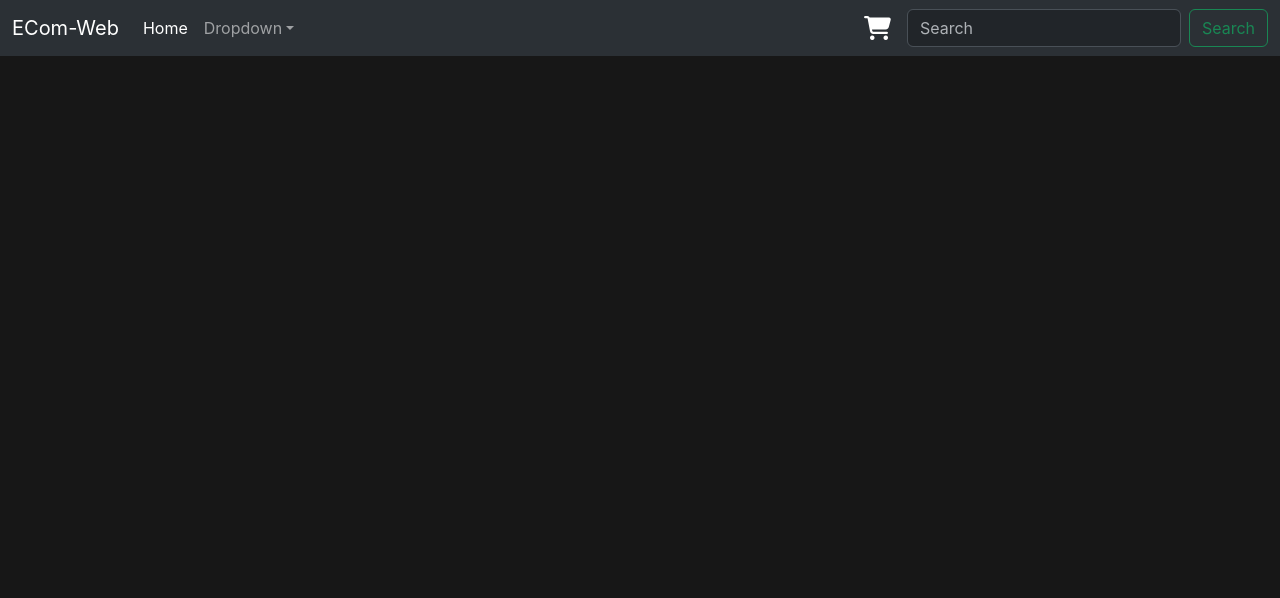
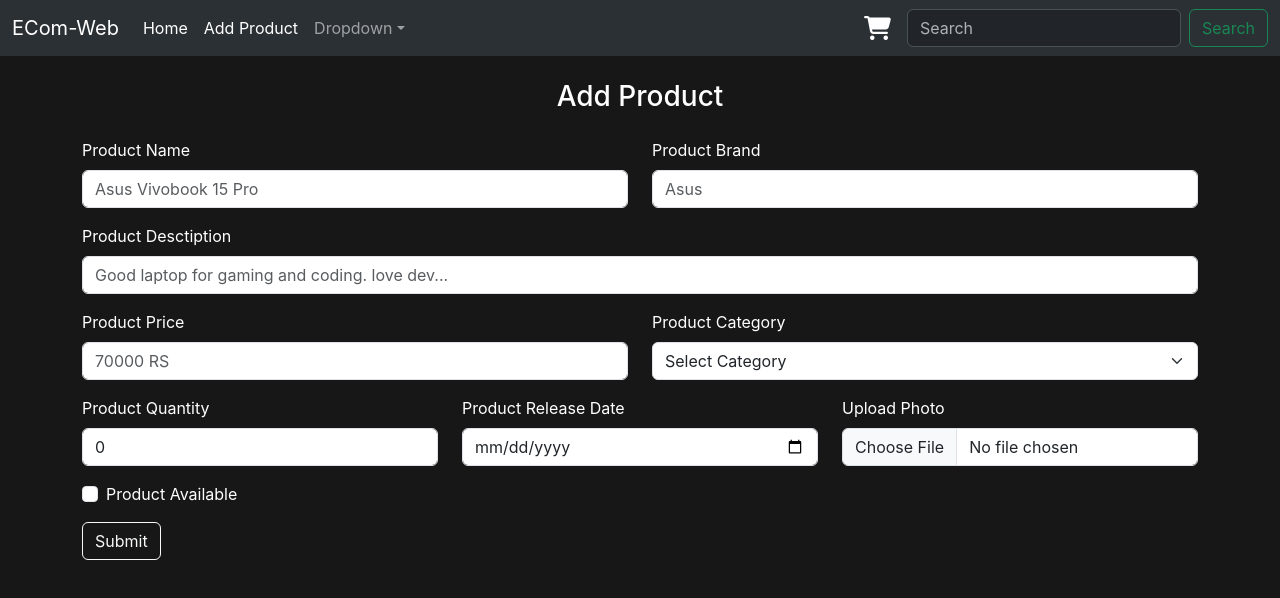
Before and after one commit to suraj-khot-19/ECom-Website, a React (Create React App) app in the folder ecom_frontend/: page /product in a window 1280 px wide. Shown: the top 598 px of the page. Built offline with nearby package versions, Linux system fonts and the light colour scheme.

Commit message:
created form to add product

```diff
--- a/ecom_frontend/src/App.js
+++ b/ecom_frontend/src/App.js
@@ -3,6 +3,7 @@ import { BrowserRouter as Router, Route, Routes } from "react-router-dom";
 import Nav from "./components/Nav";
 import Home from "./components/Home";
 import Product from "./components/Product";
+import AddProduct from "./components/AddProduct";
 
 function App() {
   return (
@@ -11,6 +12,7 @@ function App() {
       <Routes>
         <Route path="/" element={<Home />} />
         <Route path="/product/:id" element={<Product />} />
+        <Route path="/product" element={<AddProduct />} />
       </Routes>
     </Router>
   );
--- /dev/null
+++ b/ecom_frontend/src/components/AddProduct.js
@@ -0,0 +1,113 @@
+import React, { useState } from 'react'
+
+function AddProduct() {
+
+    // prooduct
+    const [product, setProduct] = useState({ name: '', disc: '', release_date: '', price: '', brand: '', category: '', available: false, quantity: 0 });
+
+    // image
+    const [image, setImage] = useState(null)
+
+    function handelOnChangeForm(e) {
+        const { name, value } = e.target;
+        setProduct({ ...product, [name]: value });
+    }
+
+
+    const handleImageChange = (e) => {
+        setImage(e.target.files[0]);
+        console.log(image);
+    };
+
+    function handelSubmit(e) {
+        e.preventDefault();
+    }
+
+    return (
+        <>
+            <div className="container">
+                <div className="my-4 text-center">
+                    <h3>Add Product</h3>
+                </div>
+                <form onSubmit={handelSubmit}>
+                    <div className='row mb-3'>
+                        <div className="col">
+                            {/* name */}
+                            <label htmlFor="name" className="form-label">Product Name</label>
+                            <input type="text" className="form-control" id="name" name='name' placeholder='Asus Vivobook 15 Pro' value={product.name} onChange={handelOnChangeForm} />
+                        </div>
+
+                        {/* brand */}
+                        <div className="col">
+                            <label htmlFor="brand" className="form-label">Product Brand</label>
+                            <input type="text" className="form-control" id="brand" placeholder='Asus' name='brand' value={product.brand} onChange={handelOnChangeForm} />
+                        </div>
+                    </div>
+
+                    {/* descition */}
+                    <div className="mb-3">
+                        <label htmlFor="descrition" className="form-label">Product Desctiption</label>
+                        <input type="text" className="form-control" id="descrition" placeholder='Good laptop for gaming and coding. love dev...' name='disc' value={product.disc} onChange={handelOnChangeForm} />
+                    </div>
+
+                    <div className='row mb-3'>
+                        <div className="col">
+                            {/* price */}
+                            <label htmlFor="price" className="form-label">Product Price</label>
+                            <input type="text" className="form-control" id="price" placeholder='70000 RS' name='price' value={product.price} onChange={handelOnChangeForm} />
+                        </div>
+
+                        {/* category */}
+                        <div className="col">
+                            <label htmlFor="category" className="form-label">Product Category</label>
+                            <select name="category" className="form-select" value={product.category} onChange={handelOnChangeForm}>
+                                <option value=''>Select Category</option>
+                                <option value="Laptop">Laptop</option>
+                                <option value="Headphone">Headphone</option>
+                                <option value="Mobile">Mobile</option>
+                                <option value="Electronics">Electronics</option>
+                                <option value="Toys">Toys</option>
+                                <option value="Fashion">Fashion</option>
+                                <option value="shoes">Shoes</option>
+                            </select>
+                        </div>
+                    </div>
+
+                    <div className="row mb-3">
+                        <div className="col">
+                            {/* Quantity */}
+                            <label htmlFor="quantity" className="form-label">Product Quantity</label>
+                            <input type="number" className="form-control" id="quantity" placeholder='5' name='quantity' value={product.quantity} onChange={handelOnChangeForm} />
+                        </div>
+
+                        {/* Date */}
+                        <div className="col">
+                            <label htmlFor="date" className="form-label">Product Release Date</label>
+                            <input type="date" className="form-control" id="date" name="release_date" placeholder='date' value={product.release_date} onChange={handelOnChangeForm} />
+                        </div>
+
+                        {/* File */}
+                        <div className="col">
+                            <label htmlFor="img" className="form-label">Upload Photo</label>
+                            <input type="file" className="form-control" id="img" name="img" accept="image/*" onChange={handleImageChange} />
+                        </div>
+                    </div>
+
+
+                    {/* available */}
+                    <div className="mb-3 form-check">
+                        <input type="checkbox" className="form-check-input" id="pavailable" checked={product.available} onChange={(e) =>
+                            setProduct({ ...product, available: e.target.checked })
+                        } />
+                        <label className="form-check-label" htmlFor="pavailable">Product Available</label>
+                    </div>
+
+                    {/* submit */}
+                    <button type="submit" className="btn btn-outline-light">Submit</button>
+                </form>
+            </div>
+        </>
+    )
+}
+
+export default AddProduct
--- a/ecom_frontend/src/components/Nav.js
+++ b/ecom_frontend/src/components/Nav.js
@@ -15,6 +15,10 @@ function Nav() {
               <li className="nav-item">
                 <Link className="nav-link active" aria-current="page" to="/">
                   Home
+                </Link>
+              </li> <li className="nav-item">
+                <Link className="nav-link active" aria-current="page" to="/product">
+                  Add Product
                 </Link>
               </li>
               <li className="nav-item dropdown">
```
Also changed, not shown: 2 other files (tests, documents, lock files or other folders).
